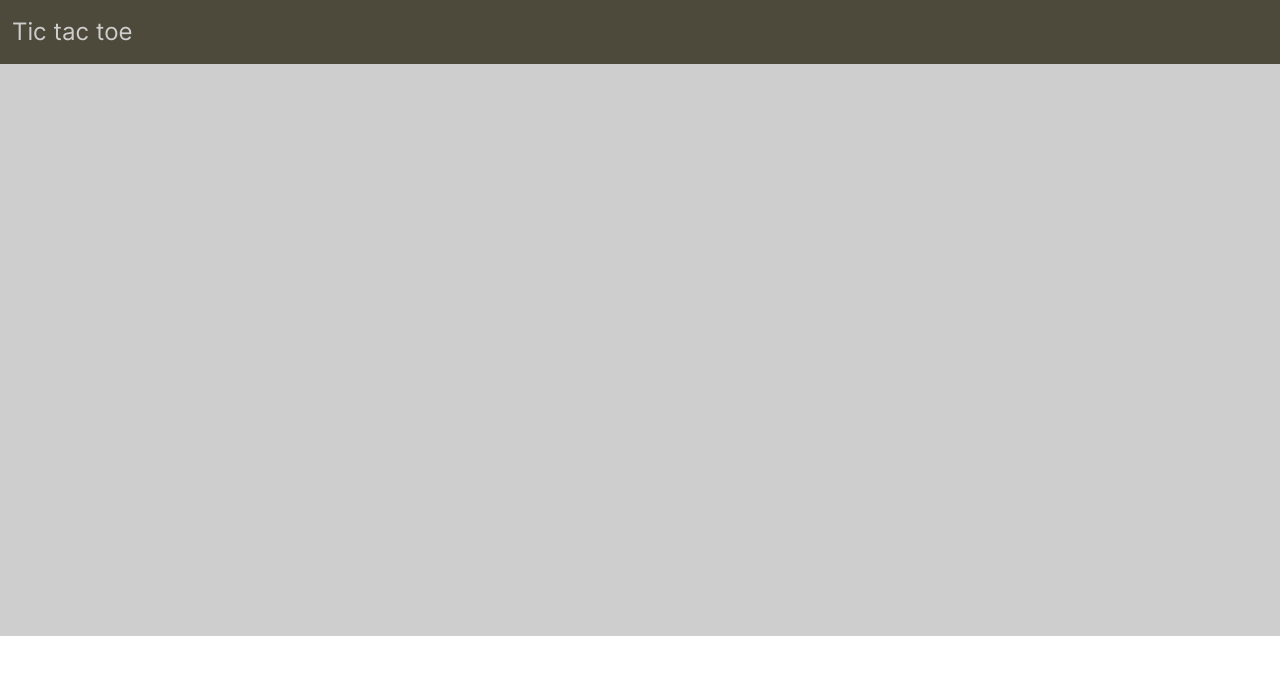
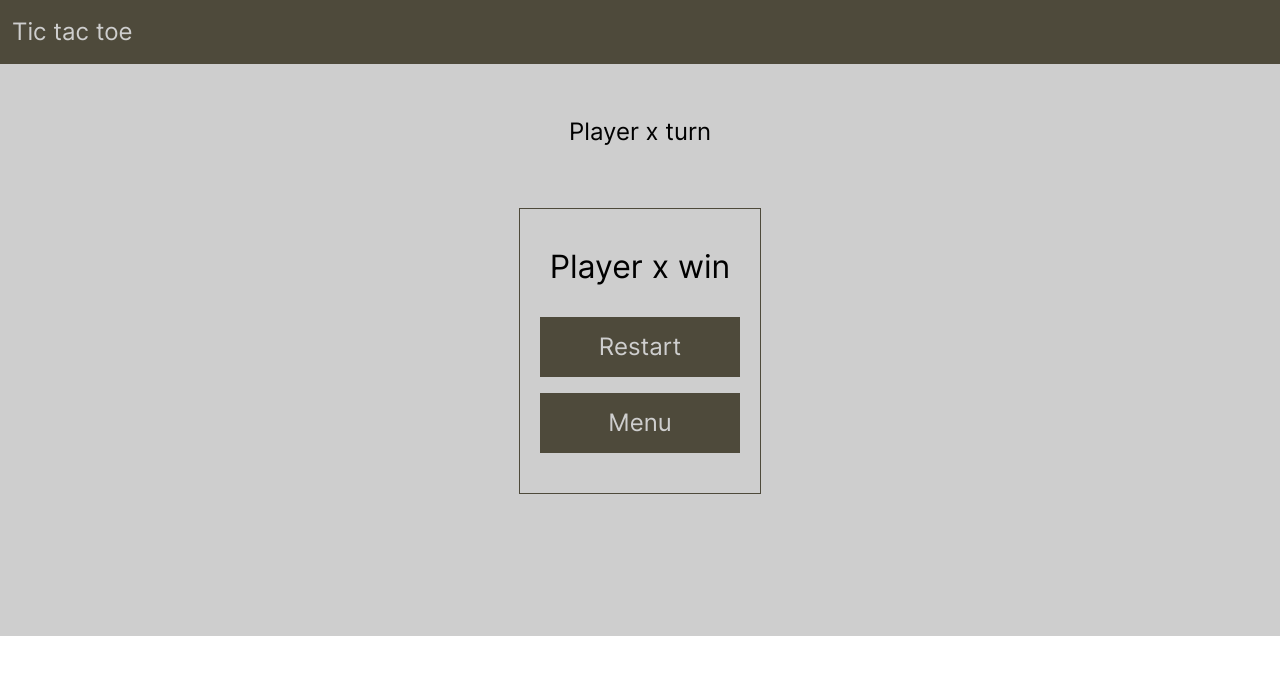
Before and after one commit to ComplexeExquis/odin-tic-tac-toe, a plain HTML site: page index.html in a window 1280 px wide. Drawn offline with Linux system fonts and the light colour scheme.

Commit message:
html barebone done, maybe clean things up a bit?

```diff
--- a/index.html
+++ b/index.html
@@ -41,7 +41,13 @@
         </div>
 
         <div id="end-screen" class="screen">
+            <h2 class="screen-title">Player x turn</h2>
 
+            <dialog open>
+                <h3>Player x win</h3>
+                <button id="restart-btn">Restart</button>
+                <button id="menu-btn">Menu</button>
+            </dialog>
         </div>
     </div>
 
--- a/style.css
+++ b/style.css
@@ -129,7 +129,21 @@ button {
     margin-top: 32px;
 }
 
-
+#end-screen > dialog {
+    margin-top: 144px;
+    display: flex;
+    flex-direction: column;
+    align-items: center;
+    background-color: #cecece;
+    border: 1px solid #4E4A3B;
+    padding: 40px 20px;
+}
+#end-screen > dialog > h3 {
+    font-size: 2rem;
+}
+#menu-btn {
+    margin-top: 16px;
+}
 
 /* temp */
 #start-screen,
```
